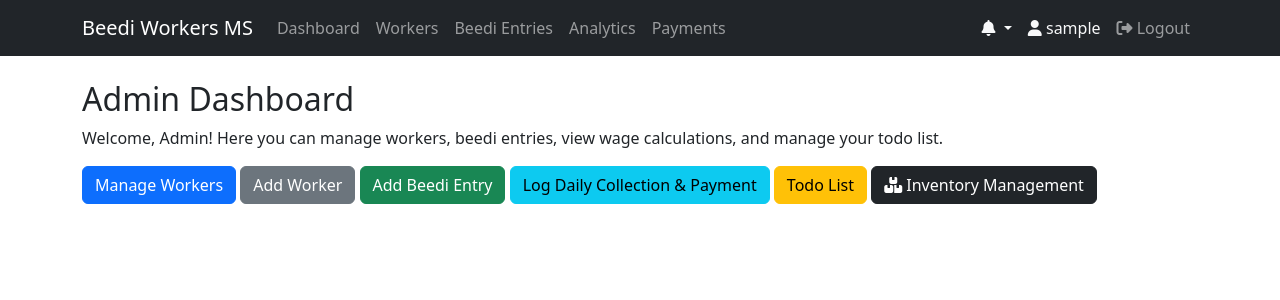
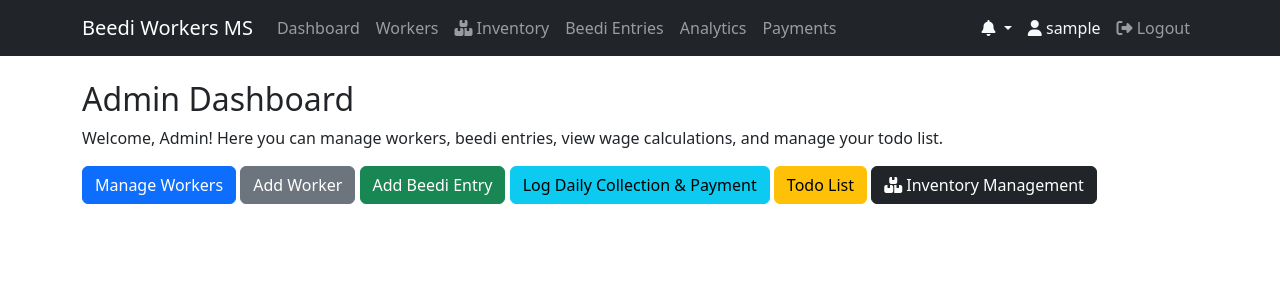
Before and after one commit to swarooop795/Digital-Beedi-Branch, a Flask app: page /admin-dashboard in a window 1280 px wide. Shown: the top 300 px of the page. Run offline with Flask 3, Linux system fonts and the light colour scheme; the visitor is signed in with stand-in values (Sample User, id 1); data that the repository does not hold is empty.

Commit message:
Add inventory link to admin navigation
Added inventory management link for admin navigation.

```diff
--- a/Digital_Beedi_Branch_System/app/templates/base.html
+++ b/Digital_Beedi_Branch_System/app/templates/base.html
@@ -17,6 +17,12 @@
                 <!-- Admin Navigation -->
                 <a class="nav-link" href="{{ url_for('main.admin_dashboard') }}">Dashboard</a>
                 <a class="nav-link" href="{{ url_for('worker_routes.workers') }}">Workers</a>
+                <a
+    class="nav-link"
+    href="{{ url_for('inventory.inventory_admin') }}">
+    <i class="fas fa-boxes-stacked"></i>
+    Inventory
+</a>
                 <a class="nav-link" href="{{ url_for('main.beedi_entry') }}">Beedi Entries</a>
                 <a class="nav-link" href="{{ url_for('main.payment_analytics') }}">Analytics</a>
                 <a class="nav-link" href="{{ url_for('payment_dashboard.payment_dashboard') }}">Payments</a>
```
